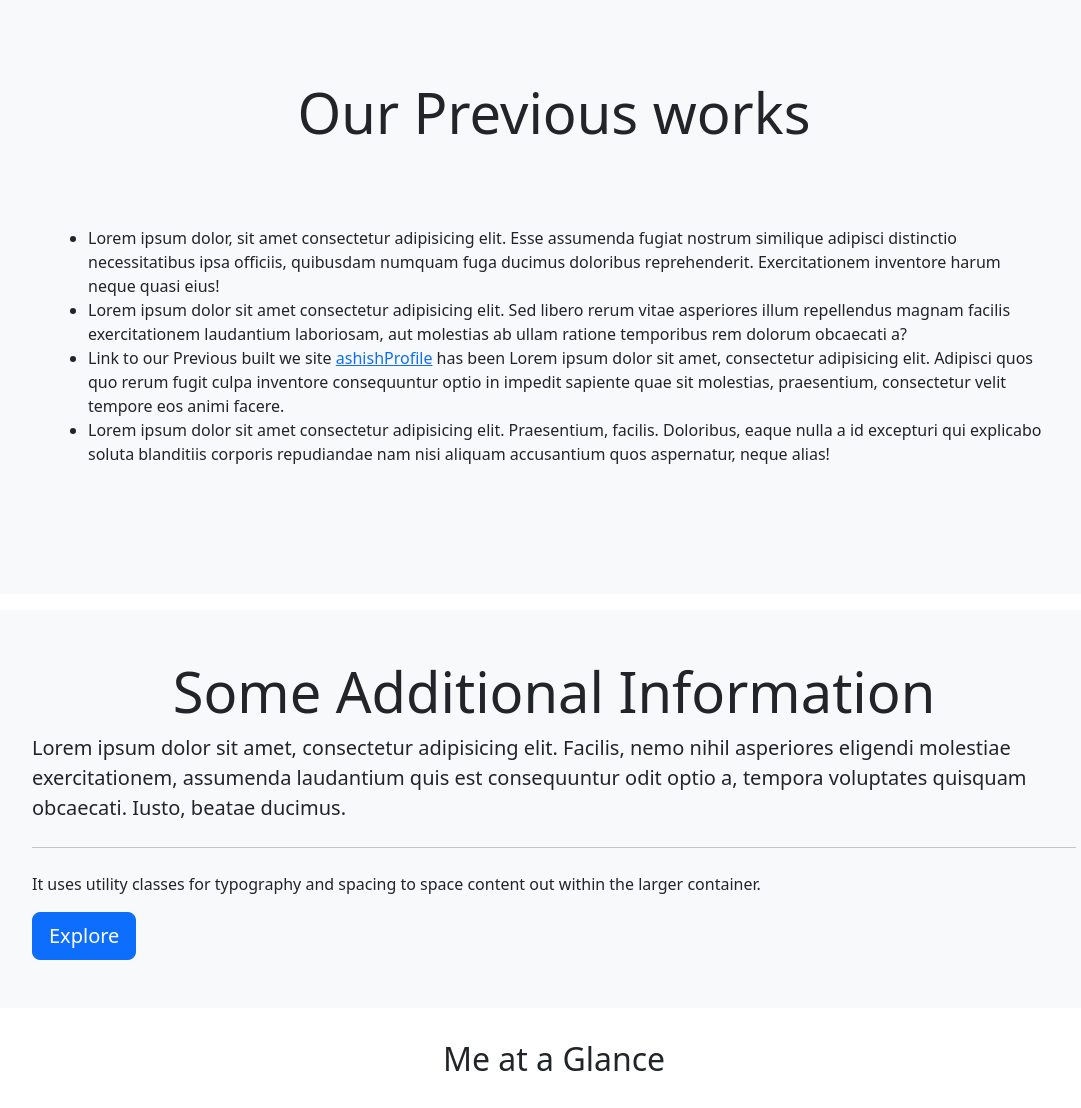
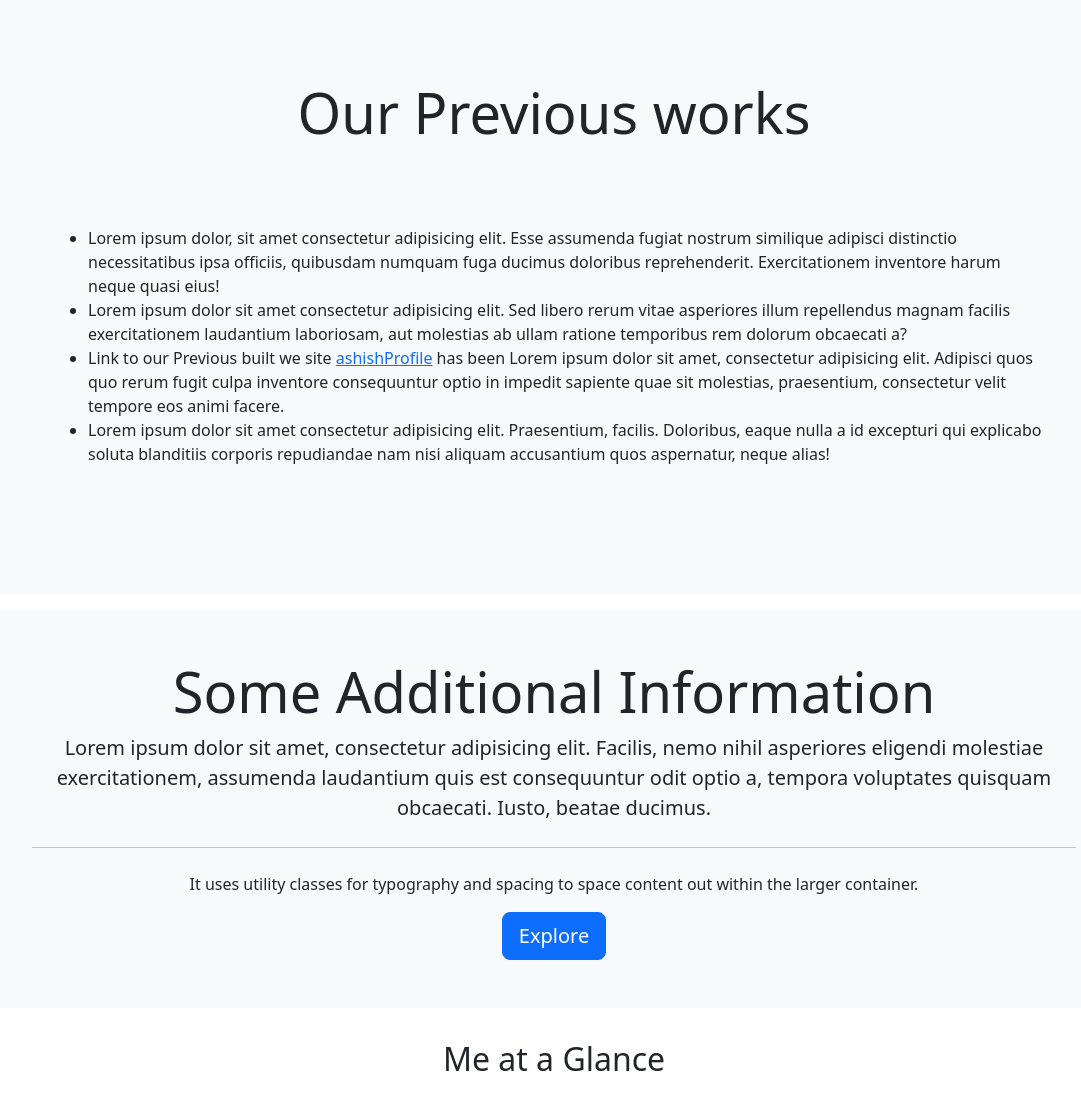
Before and after one commit to ashishbhartii/Django-projectProfile, a Django app: page / in a window 1280 px wide. Shown: the part 764-1872 px from the top of the page, without its empty margins (86-1167 px from the left). Run offline with Django 4.2, Linux system fonts and the light colour scheme.

Commit message:
added text-center at one of the jumbotron block

```diff
--- a/templates/base.html
+++ b/templates/base.html
@@ -102,7 +102,7 @@
   </div>
 
   <!-- Jumbotron explore page with signin redirection -->
-  <div class="container bg-light mt-3 p-5">
+  <div class="container bg-light mt-3 p-5 text-center">
     <h1 class="display-4 text-center">Some Additional Information</h1>
     <p class="lead">Lorem ipsum dolor sit amet, consectetur adipisicing elit. Facilis, nemo nihil asperiores eligendi
       molestiae exercitationem, assumenda laudantium quis est consequuntur odit optio a, tempora voluptates quisquam
```
